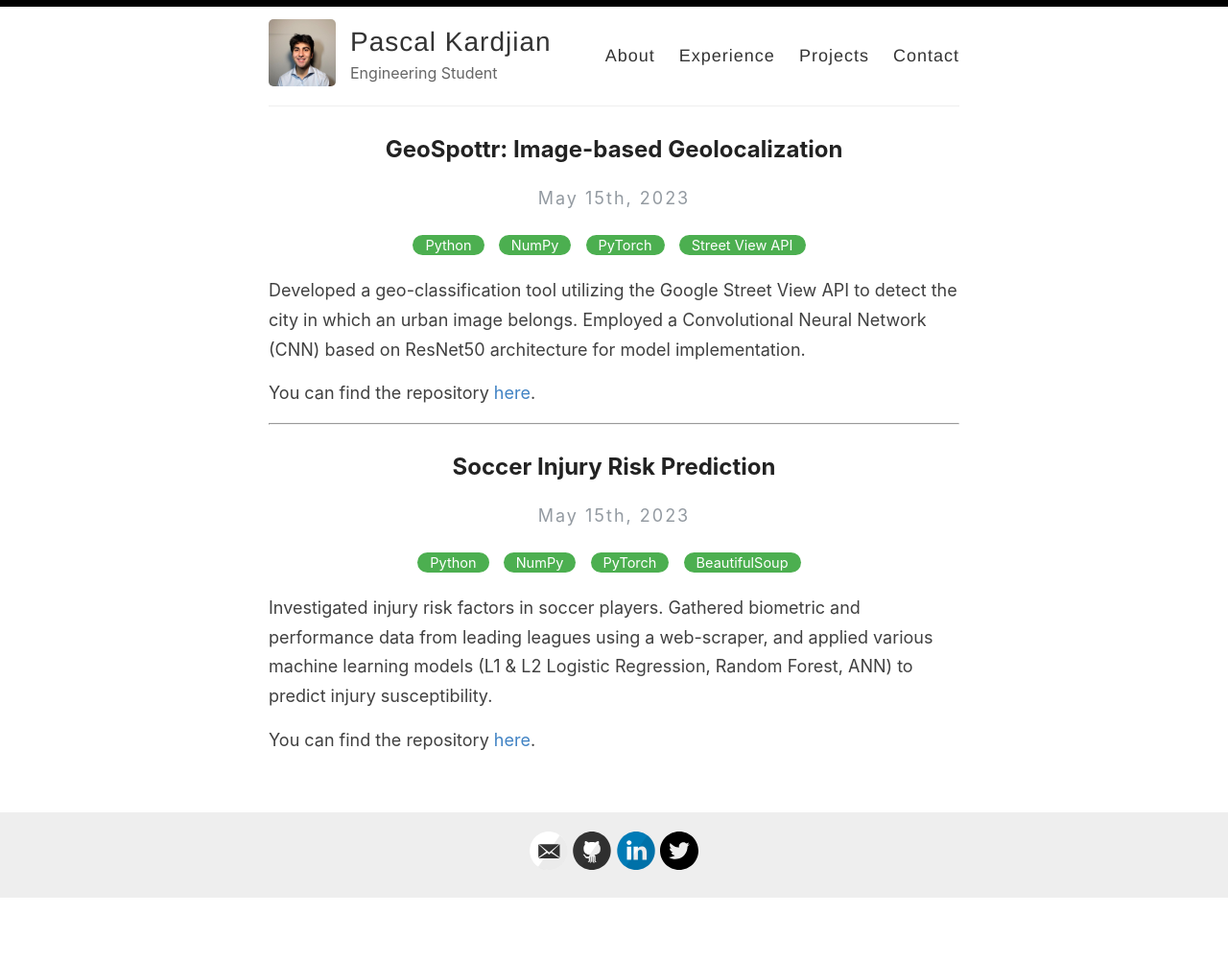
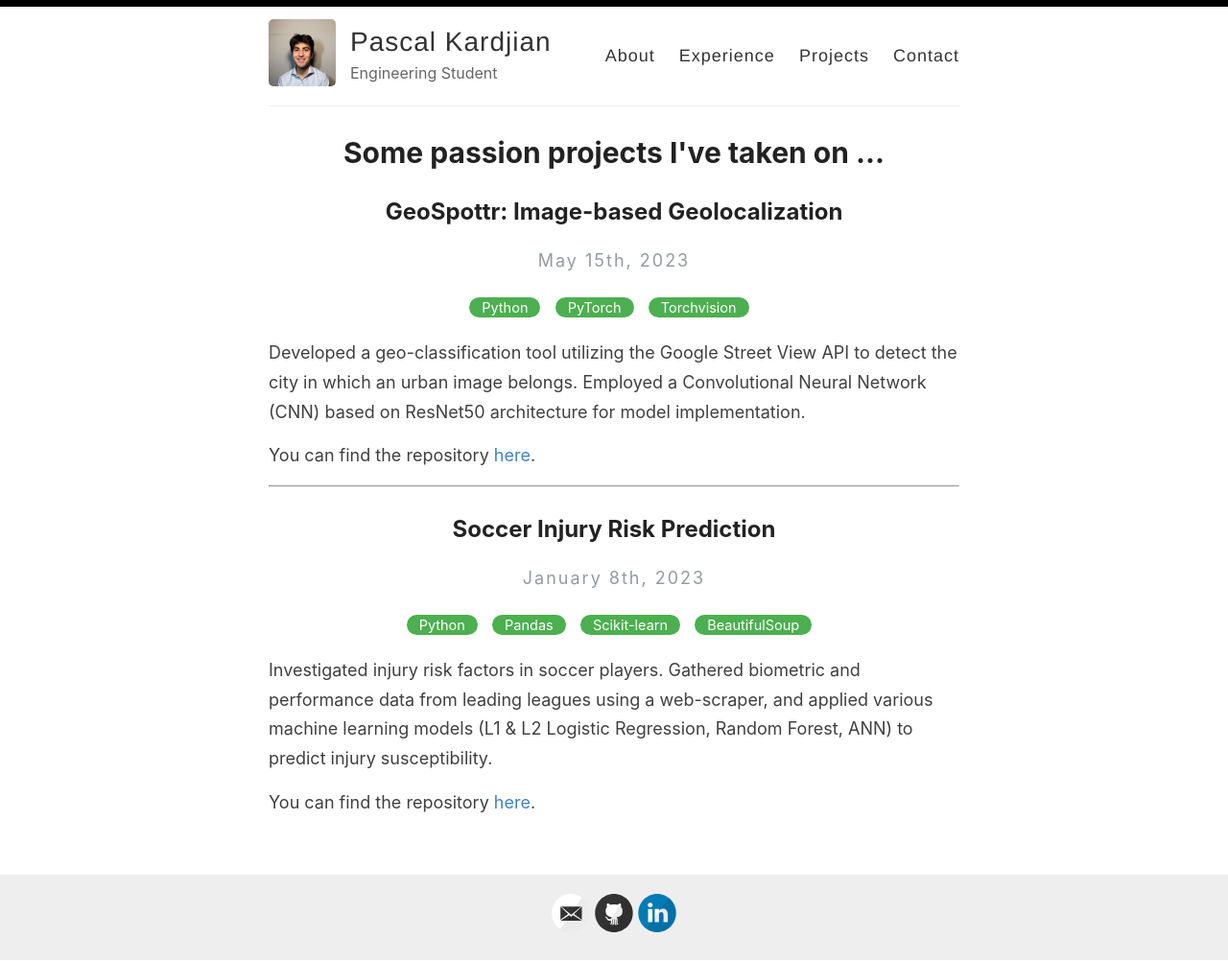
Before and after one commit to pkardjian/pkardjian.github.io, a Jekyll site: the page built from _pages/projects.md, in a window 1280 px wide. Shown: the whole page at 96% size. Built offline with Jekyll 4.4.1, drawn with Linux system fonts in a browser that asks for light colours; before the commit the page ends 937 px from its top, so only the background shows below that.

Commit message:
config and project updates

```diff
--- a/_config.yml
+++ b/_config.yml
@@ -29,7 +29,7 @@ footer-links:
   linkedin: pascal-kardjian
   pinterest:
   rss:
-  twitter: PKardjian
+  twitter:
   stackoverflow:
   youtube: # channel/<your_long_string> or user/<user-name>
   googleplus: # anything in your profile username that comes after plus.google.com/
--- a/_pages/projects.md
+++ b/_pages/projects.md
@@ -10,9 +10,8 @@ permalink: /projects/
 
 <div class="post-tags">
     <a href="{{site.baseurl}}/categories/#Python">Python</a> &nbsp;
-    <a href="{{site.baseurl}}/categories/#NumPy">NumPy</a> &nbsp;
     <a href="{{site.baseurl}}/categories/#PyTorch">PyTorch</a> &nbsp;
-    <a href="{{site.baseurl}}/categories/#API">Street View API</a> &nbsp;
+    <a href="{{site.baseurl}}/categories/#Torchvision">Torchvision</a> &nbsp;
 </div>
 
 
@@ -24,12 +23,12 @@ You can find the repository [here](https://github.com/pkardjian/GeoSpottr).
 
 ## Soccer Injury Risk Prediction
 
-<p class="author_title">May 15th, 2023</p>
+<p class="author_title">January 8th, 2023</p>
 
 <div class="post-tags">
     <a href="{{site.baseurl}}/categories/#Python">Python</a> &nbsp;
-    <a href="{{site.baseurl}}/categories/#NumPy">NumPy</a> &nbsp;
-    <a href="{{site.baseurl}}/categories/#Pandas">PyTorch</a> &nbsp;
+    <a href="{{site.baseurl}}/categories/#Pandas">Pandas</a> &nbsp;
+    <a href="{{site.baseurl}}/categories/#Scikit-learn">Scikit-learn</a> &nbsp;
     <a href="{{site.baseurl}}/categories/#BeautifulSoup">BeautifulSoup</a> &nbsp;
 </div>
 
--- a/index.html
+++ b/index.html
@@ -3,7 +3,7 @@ layout: default
 ---
 
 <h2 style="text-align: left;" id="intro"> Hello there, nice to meet you :)</h2>
-  <p>I'm Pascal. I'm an Industrial & Systems Engineering student at the University of Toronto
+  <p>I'm Pascal. I Industrial & Systems Engineering student at the University of Toronto
     currently exploring machine learning, human-centered design and information engineering.
     Things I enjoy include, but are not limited to:
   </p>
```
Also changed, not shown: other parts of _pages/projects.md (+1 -1 lines).
